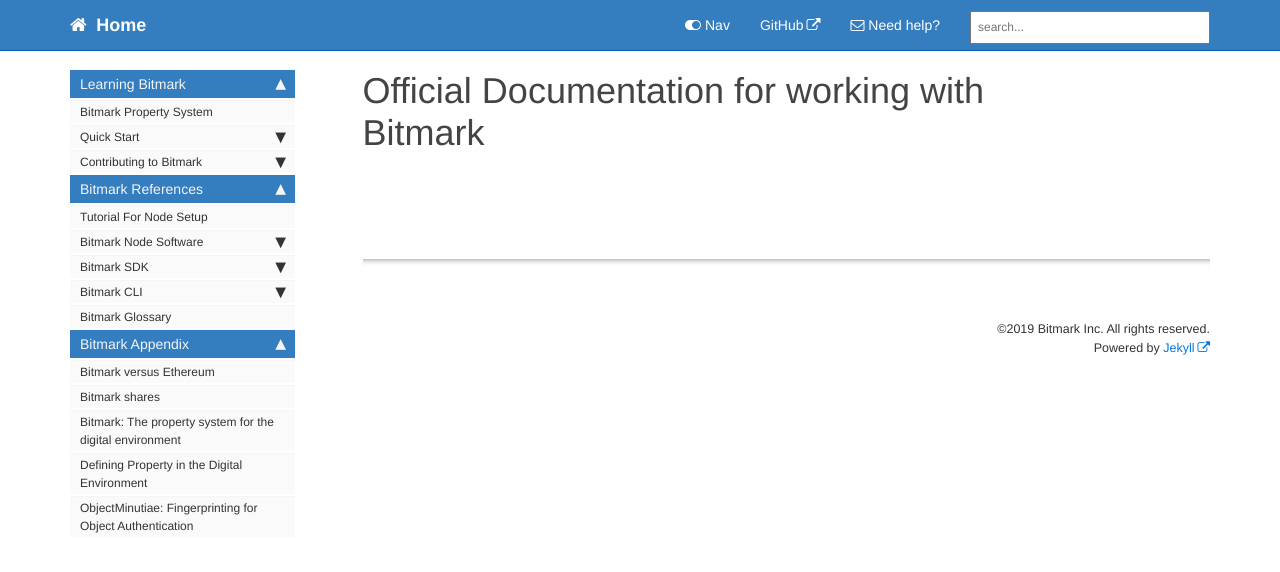
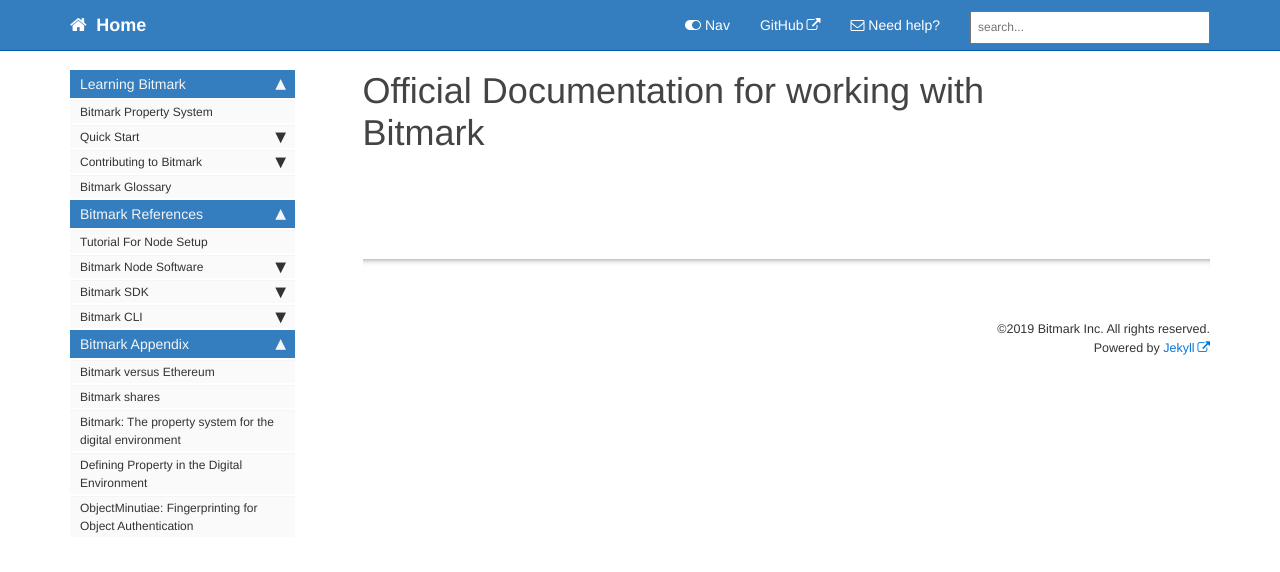
Before and after one commit to bitmark-inc/docs, a Jekyll site: the page built from index.md, in a window 1280 px wide. Shown: the top 572 px of the page. Built offline with Jekyll 4.4.1, drawn with Linux system fonts in a browser that asks for light colours; comment, search, counter and statistics services are not loaded; part of the change alters nothing that is shown.

```diff
--- a/_data/sidebars/mydoc_sidebar.yml
+++ b/_data/sidebars/mydoc_sidebar.yml
@@ -48,6 +48,11 @@ entries:
             - title: BUG BOUNTY PROGRAM
               url: /learning-bitmark/contributing-to-bitmark/bug-bounty-program
               output: web
+
+    - title: Bitmark Glossary
+      url: /bitmark-references/terms-and-glossary/bitmark-terms-and-glossary
+      output: web
+
 
   - title: Bitmark References
     output: web, pdf
@@ -131,22 +136,9 @@ entries:
             url: /bitmark-references/bitmark-cli/bitmark-cli-quick-setup
             output: web
 
-          - title: Bitmark-CLI Command Reference
-            url: /bitmark-references/bitmark-cli/bitmark-cli#bitmark-cli-command-reference
+          - title: Bitmark-CLI Command
+            url: /bitmark-references/bitmark-cli/bitmark-cli
             output: web
-
-          - title: CLI Command Synopsis
-            url: /bitmark-references/bitmark-cli/bitmark-cli#cli-command-synopsis
-            output: web
-
-          - title: CLI commands
-            url: /bitmark-references/bitmark-cli/bitmark-cli#cli-commands
-            output: web
-
-
-    - title: Bitmark Glossary
-      url: /bitmark-references/terms-and-glossary/bitmark-terms-and-glossary
-      output: web
 
   - title: Bitmark Appendix
     output: web, pdf
--- a/css/customstyles.css
+++ b/css/customstyles.css
@@ -359,10 +359,10 @@ a.accordion-toggle, a.accordion-collapsed {
     font-weight: bolder;
 }
 
-
 .nav li > a > span:after {
     content: '\25be';
 }
+
 .nav li.active > a > span:after {
     content: '\25b4';
 }
```
Also changed, not shown: 3 other files.
